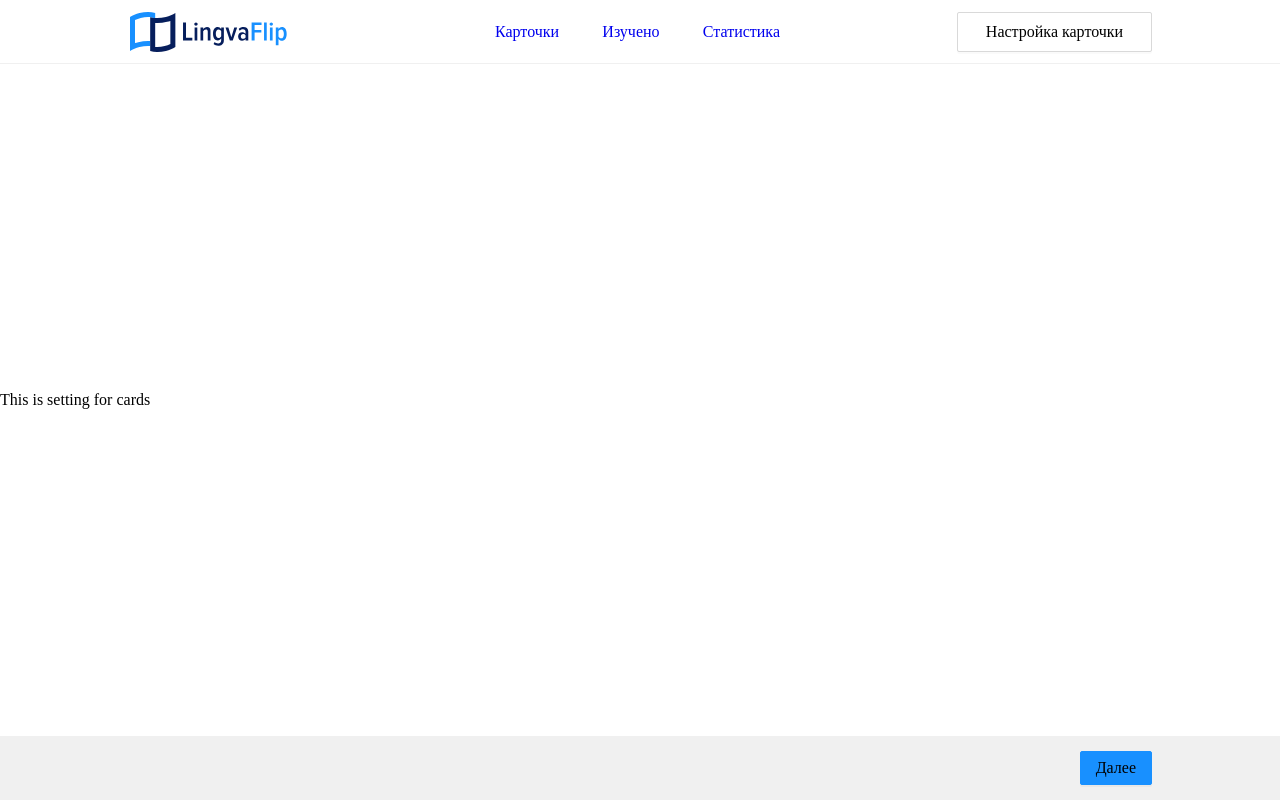
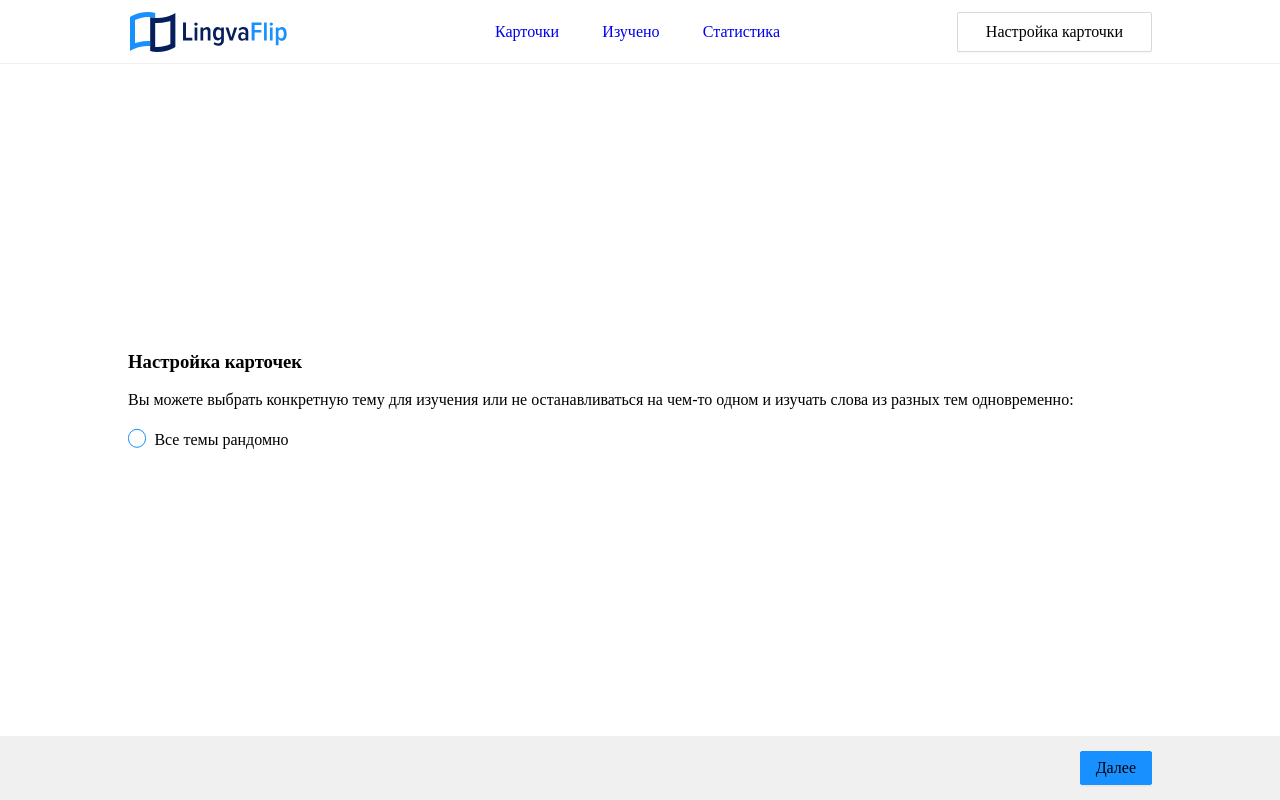
Before and after one commit to Igogoblin/LingvaFlip, a React (Vite) app: page /lingvaflip/settings in a window 1280 px wide. Built offline with nearby package versions, Linux system fonts and the light colour scheme.

Commit message:
feat: add checkbox in settings

```diff
--- a/src/pages/setting/SettingCards.jsx
+++ b/src/pages/setting/SettingCards.jsx
@@ -1,5 +1,21 @@
+import s from "./settingsCard.module.css";
+
 function SettingCards() {
-  return <div>This is setting for cards</div>;
+  return (
+    <section className={s.section_setting}>
+      <div className={s.wrapper_setting}>
+        <h3>Настройка карточек</h3>
+        <p className={s.settings_text}>
+          Вы можете выбрать конкретную тему для изучения или не останавливаться
+          на чем-то одном и изучать слова из разных тем одновременно:
+        </p>
+        <form className={s.check_area}>
+          <input type="checkbox" className={s.checkRandom}></input>{" "}
+          <span>Все темы рандомно</span>
+        </form>
+      </div>
+    </section>
+  );
 }
 
 export default SettingCards;
--- /dev/null
+++ b/src/pages/setting/settingsCard.module.css
@@ -0,0 +1,46 @@
+.section_setting {
+  display: flex;
+  justify-content: center;
+}
+.wrapper_setting {
+  width: 80%;
+}
+.check_area {
+  display: flex;
+  gap: 8px;
+  align-items: center;
+}
+
+.checkRandom {
+  appearance: none;
+  background-color: #fff;
+  margin: 0;
+  font: inherit;
+  color: currentColor;
+  width: 1.15em;
+  height: 1.15em;
+  border: 0.15em solid currentColor;
+  border-radius: 0.15em;
+  transform: translateY(-0.075em);
+
+  display: grid;
+  place-content: center;
+  border: 1px solid var(--Primary-6);
+  border-radius: 50%;
+}
+.checkRandom::before {
+  content: "";
+  width: 0.55em;
+  height: 0.5em;
+
+  transform: scale(0);
+  transition: 120ms transform ease-in-out;
+  box-shadow: inset 1em 1em var(--Primary-6);
+}
+.checkRandom:checked::before {
+  transform: scale(1);
+}
+
+.settings_text {
+  margin: 11px 0 16px 0;
+}
```
